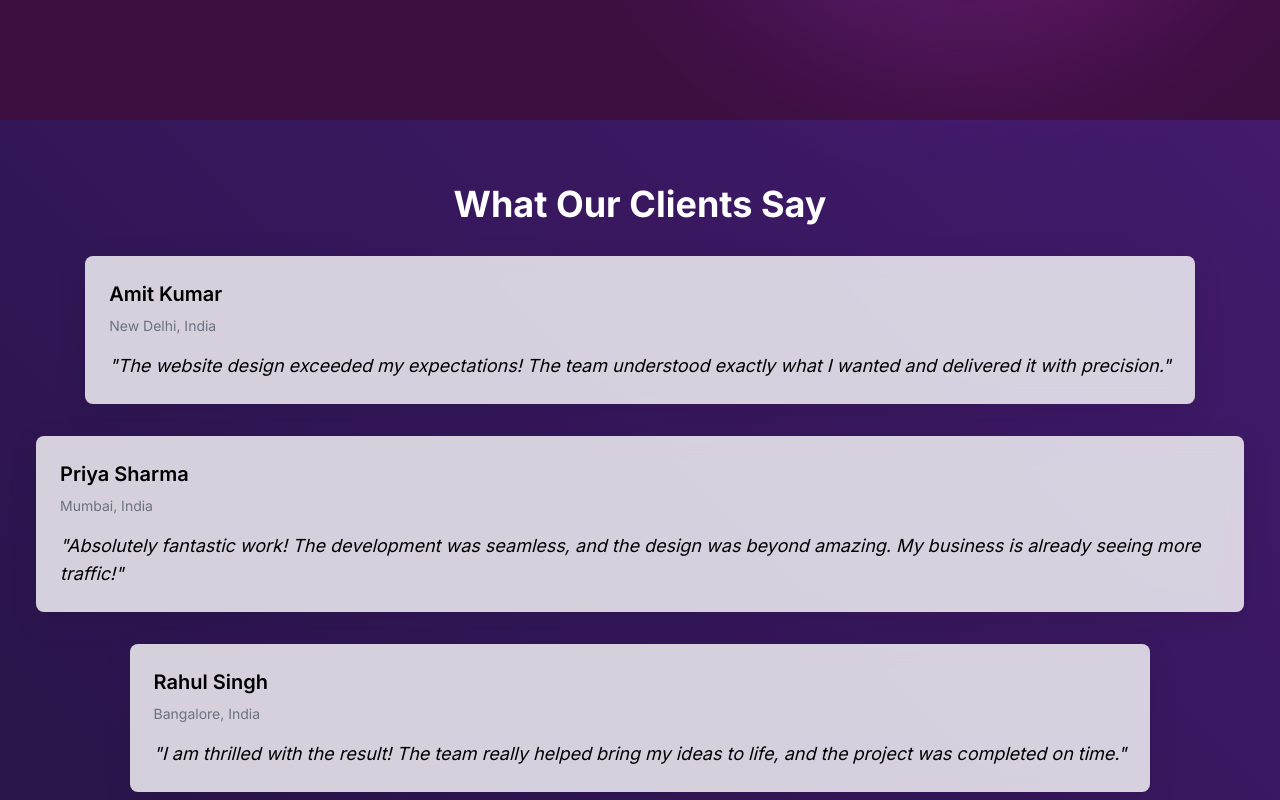
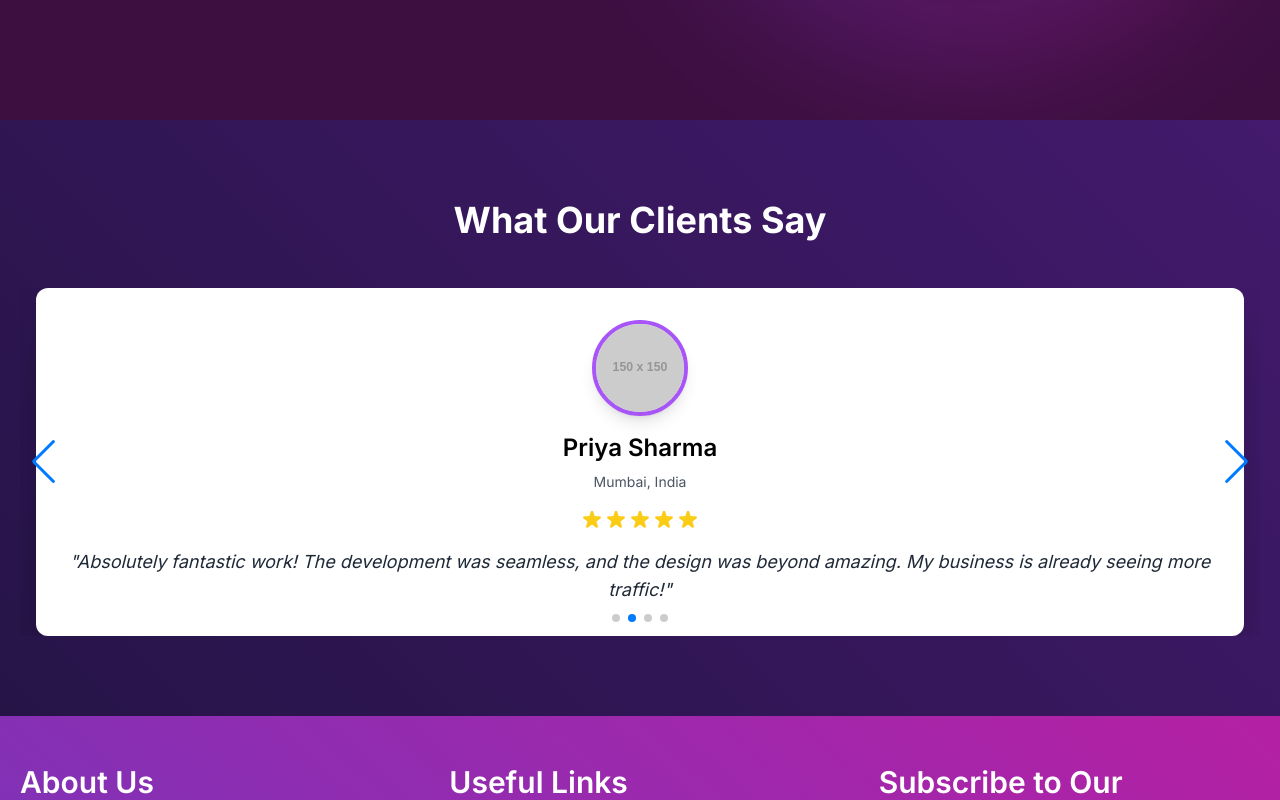
Before and after one commit to MehulGoyal07/BaazTechno, a React (Vite) app: page /about in a window 1280 px wide. Shown: the part 680-1480 px from the top of the page. Built offline with nearby package versions, Linux system fonts and the light colour scheme.

Commit message:
services-page-added

```diff
--- a/src/App.jsx
+++ b/src/App.jsx
@@ -6,8 +6,9 @@ import About from './pages/About'
 import Categories from "./pages/Categories"
 import Contact from './pages/Contact'
 import Home from './pages/Home'
+import Portfolio from './pages/Portfolio'
+import Services from './pages/Services'
 import Terms from './pages/Terms&Conditions'
-import Portfolio from './pages/Portfolio'
 
 function App() {
   return (
@@ -21,6 +22,7 @@ function App() {
           <Route path='/contact' element={<Contact/>}/>
           <Route path='/terms' element={<Terms/>}/>
           <Route path='/Portfolio' element={<Portfolio/>}/>
+          <Route path='/services' element={<Services/>}/>
         </Routes>
       </BrowserRouter>
     </>
--- a/src/components/Home/Hero/Hero.jsx
+++ b/src/components/Home/Hero/Hero.jsx
@@ -34,13 +34,13 @@ export default function Hero() {
         {/* Buttons */}
         <div className="flex flex-col sm:flex-row space-y-4 sm:space-y-0 sm:space-x-6 justify-center">
           <Link
-            to="/quote"
+            to="/contact"
             className="bg-yellow-500 text-black px-10 py-4 rounded-full hover:bg-yellow-600 transition-all duration-200 text-center text-lg sm:text-xl tracking-wide"
           >
             Get Quote
           </Link>
           <Link
-            to="/discover"
+            to="/Portfolio"
             className="bg-transparent border-2 border-yellow-500 text-yellow-500 px-10 py-4 rounded-full hover:bg-yellow-600 hover:text-black transition-all duration-200 text-center text-lg sm:text-xl tracking-wide"
           >
             Discover More
--- a/src/components/Home/Testimonials/Testimonials.jsx
+++ b/src/components/Home/Testimonials/Testimonials.jsx
@@ -1,60 +1,125 @@
-import { motion } from 'framer-motion'; // Import Framer Motion
+import AOS from 'aos';
+import 'aos/dist/aos.css';
+import { motion } from 'framer-motion';
+import { useEffect } from 'react';
+import 'swiper/css';
+import 'swiper/css/navigation';
+import 'swiper/css/pagination';
+import { Autoplay, Navigation, Pagination } from 'swiper/modules';
+import { Swiper, SwiperSlide } from 'swiper/react';
 
 const TestimonialsSection = () => {
+  // Initialize AOS
+  useEffect(() => {
+    AOS.init({
+      duration: 1000,
+      once: true,
+    });
+  }, []);
+
   // Testimonial data
   const testimonials = [
     {
       name: 'Amit Kumar',
       location: 'New Delhi, India',
       text: 'The website design exceeded my expectations! The team understood exactly what I wanted and delivered it with precision.',
+      image: 'https://via.placeholder.com/150', // Replace with actual image URL
+      rating: 5,
     },
     {
       name: 'Priya Sharma',
       location: 'Mumbai, India',
       text: 'Absolutely fantastic work! The development was seamless, and the design was beyond amazing. My business is already seeing more traffic!',
+      image: 'https://via.placeholder.com/150', // Replace with actual image URL
+      rating: 4.5,
     },
     {
       name: 'Rahul Singh',
       location: 'Bangalore, India',
       text: 'I am thrilled with the result! The team really helped bring my ideas to life, and the project was completed on time.',
+      image: 'https://via.placeholder.com/150', // Replace with actual image URL
+      rating: 5,
     },
     {
       name: 'Neha Gupta',
       location: 'Chennai, India',
       text: 'I can’t recommend them enough! The website they created is exactly what I envisioned, and the user experience is outstanding.',
+      image: 'https://via.placeholder.com/150', // Replace with actual image URL
+      rating: 4.5,
     },
   ];
 
   return (
     <section
-      className="py-16 px-5 bg-cover bg-center text-white"
+      className="py-20 px-5 bg-cover bg-center text-white"
       style={{
-        background: 'linear-gradient(45deg, #261447 0%, #431a6d 100%)', // Updated background gradient
+        background: 'linear-gradient(45deg, #261447 0%, #431a6d 100%)',
       }}
+      data-aos="fade-up"
     >
-      <h2 className="text-4xl font-bold text-center mb-8">What Our Clients Say</h2>
+      <h2 className="text-4xl font-bold text-center mb-12" data-aos="fade-up">
+        What Our Clients Say
+      </h2>
 
-      {/* Testimonials with animation on scroll */}
-      <div className="flex flex-wrap justify-center gap-8">
-        {testimonials.map((testimonial, index) => (
-          <motion.div
-            key={index}
-            className="min-w-[300px] mx-4 bg-[#ffffffcc] text-black rounded-lg shadow-2xl p-6"
-            style={{
-              boxShadow: '0 8px 30px rgba(0, 0, 0, 0.1)', // Shadow effect for depth
-              backdropFilter: 'blur(10px)', // Subtle blur effect for card
-            }}
-            initial={{ opacity: 0, y: 50 }}   // Start from below and with zero opacity
-            whileInView={{ opacity: 1, y: 0 }} // Animate to visible and original position
-            transition={{ duration: 0.6, delay: index * 0.2 }} // Stagger animation for each card
-            viewport={{ once: false }}   // Trigger the animation every time the card enters the viewport
-          >
-            <h4 className="font-semibold text-xl mb-2">{testimonial.name}</h4>
-            <p className="text-sm text-gray-500 mb-4">{testimonial.location}</p>
-            <p className="text-lg italic">{`"${testimonial.text}"`}</p>
-          </motion.div>
-        ))}
-      </div>
+      {/* Swiper Slider */}
+      <motion.div
+        initial={{ opacity: 0, y: 50 }}
+        whileInView={{ opacity: 1, y: 0 }}
+        transition={{ duration: 0.8 }}
+        viewport={{ once: true }}
+      >
+        <Swiper
+          spaceBetween={30}
+          centeredSlides={true}
+          autoplay={{
+            delay: 3000,
+            disableOnInteraction: false,
+          }}
+          pagination={{
+            clickable: true,
+          }}
+          navigation={true}
+          modules={[Autoplay, Pagination, Navigation]}
+          className="mySwiper"
+          data-aos="fade-up"
+        >
+          {testimonials.map((testimonial, index) => (
+            <SwiperSlide key={index}>
+              <motion.div
+                className="min-w-[300px] mx-4 bg-white text-black rounded-xl shadow-2xl p-8 flex flex-col items-center transform transition-all hover:scale-105"
+                initial={{ opacity: 0, scale: 0.9 }}
+                whileInView={{ opacity: 1, scale: 1 }}
+                transition={{ duration: 0.5, delay: index * 0.2 }}
+                viewport={{ once: true }}
+              >
+                <img
+                  src={testimonial.image}
+                  alt={testimonial.name}
+                  className="w-24 h-24 rounded-full mb-4 border-4 border-purple-500 shadow-lg"
+                />
+                <h4 className="font-semibold text-2xl mb-2">{testimonial.name}</h4>
+                <p className="text-sm text-gray-600 mb-4">{testimonial.location}</p>
+                <div className="flex mb-4">
+                  {Array.from({ length: 5 }, (_, i) => (
+                    <svg
+                      key={i}
+                      className={`w-6 h-6 ${
+                        i < testimonial.rating ? 'text-yellow-400' : 'text-gray-300'
+                      }`}
+                      fill="currentColor"
+                      viewBox="0 0 20 20"
+                      xmlns="http://www.w3.org/2000/svg"
+                    >
+                      <path d="M9.049 2.927c.3-.921 1.603-.921 1.902 0l1.07 3.292a1 1 0 00.95.69h3.462c.969 0 1.371 1.24.588 1.81l-2.8 2.034a1 1 0 00-.364 1.118l1.07 3.292c.3.921-.755 1.688-1.54 1.118l-2.8-2.034a1 1 0 00-1.175 0l-2.8 2.034c-.784.57-1.838-.197-1.539-1.118l1.07-3.292a1 1 0 00-.364-1.118L2.98 8.72c-.783-.57-.38-1.81.588-1.81h3.461a1 1 0 00.951-.69l1.07-3.292z" />
+                    </svg>
+                  ))}
+                </div>
+                <p className="text-lg italic text-center text-gray-800">{`"${testimonial.text}"`}</p>
+              </motion.div>
+            </SwiperSlide>
+          ))}
+        </Swiper>
+      </motion.div>
     </section>
   );
 };
--- a/src/components/Home/WhyUs/WhyUs.jsx
+++ b/src/components/Home/WhyUs/WhyUs.jsx
@@ -1,7 +1,7 @@
 import { motion } from 'framer-motion'; // Import Framer Motion
 import { FaCheckCircle } from "react-icons/fa";
+import { Link } from 'react-router-dom';
 import img from "../../../assets/bg/baaztechno.png";
-
 export default function AboutUsSection() {
   return (
     <motion.section
@@ -55,12 +55,16 @@ export default function AboutUsSection() {
 
           {/* Buttons */}
           <div className="flex justify-center lg:justify-start space-x-6">
+            <Link to="/contact">
               <button className="bg-[#7436bb] hover:bg-[#b520a3] text-white font-semibold py-3 px-8 rounded-lg shadow-md transition duration-300">
                 Get Quote
               </button>
+            </Link>
+            <Link to="/Portfolio">
               <button className="bg-[#b520a3] hover:bg-[#7436bb] text-white font-semibold py-3 px-8 rounded-lg shadow-md transition duration-300">
                 Learn More
               </button>
+            </Link>
           </div>
         </motion.div>
 
--- /dev/null
+++ b/src/components/Service.jsx
@@ -0,0 +1,109 @@
+import AOS from "aos";
+import "aos/dist/aos.css";
+import { motion } from "framer-motion";
+import { useEffect } from "react";
+
+const ServicesPage = () => {
+  // Initialize AOS
+  useEffect(() => {
+    AOS.init({ duration: 1000 });
+  }, []);
+
+  // Services data
+  const services = [
+    {
+      id: 1,
+      title: "Web Development",
+      description:
+        "We create stunning, responsive, and high-performance websites tailored to your business needs.",
+      icon: "💻",
+    },
+    {
+      id: 2,
+      title: "Mobile App Development",
+      description:
+        "Build seamless and user-friendly mobile applications for iOS and Android platforms.",
+      icon: "📱",
+    },
+    {
+      id: 3,
+      title: "UI/UX Design",
+      description:
+        "Craft intuitive and visually appealing designs to enhance user experience and engagement.",
+      icon: "🎨",
+    },
+    {
+      id: 4,
+      title: "E-Commerce Solutions",
+      description:
+        "Develop scalable and secure e-commerce platforms to grow your online business.",
+      icon: "🛒",
+    },
+    {
+      id: 5,
+      title: "SEO & Digital Marketing",
+      description:
+        "Boost your online presence with our expert SEO and digital marketing strategies.",
+      icon: "📈",
+    },
+    {
+      id: 6,
+      title: "Cloud Solutions",
+      description:
+        "Leverage the power of cloud computing for scalable and efficient business solutions.",
+      icon: "☁️",
+    },
+  ];
+
+  // Animation variants for Framer Motion
+  const cardVariants = {
+    hidden: { opacity: 0, y: 50 },
+    visible: { opacity: 1, y: 0, transition: { duration: 0.5 } },
+  };
+
+  return (
+    <div className="mt-5 min-h-screen bg-gradient-to-br from-[#1a0b2e] to-[#2f1c4a] py-20 px-4 sm:px-6 lg:px-8">
+      <div className="max-w-7xl mx-auto">
+        {/* Heading */}
+        <motion.h1
+          className="text-4xl sm:text-5xl lg:text-6xl font-bold text-center text-white mb-8"
+          data-aos="fade-down"
+        >
+          Our Services
+        </motion.h1>
+        <motion.p
+          className="text-lg text-center text-gray-300 mb-12"
+          data-aos="fade-down"
+          data-aos-delay="200"
+        >
+          We provide a wide range of web solutions to help your business grow and
+          succeed in the digital world.
+        </motion.p>
+
+        {/* Services Grid */}
+        <div className="grid grid-cols-1 sm:grid-cols-2 lg:grid-cols-3 gap-8">
+          {services.map((service) => (
+            <motion.div
+              key={service.id}
+              className="bg-white/10 backdrop-blur-md rounded-lg p-6 shadow-lg hover:shadow-xl transition-shadow duration-300"
+              variants={cardVariants}
+              initial="hidden"
+              whileInView="visible"
+              viewport={{ once: true }}
+              data-aos="fade-up"
+              data-aos-delay={service.id * 100}
+            >
+              <div className="text-4xl mb-4">{service.icon}</div>
+              <h2 className="text-2xl font-semibold text-white mb-4">
+                {service.title}
+              </h2>
+              <p className="text-gray-300">{service.description}</p>
+            </motion.div>
+          ))}
+        </div>
+      </div>
+    </div>
+  );
+};
+
+export default ServicesPage;
--- a/src/pages/Home.jsx
+++ b/src/pages/Home.jsx
@@ -6,7 +6,8 @@ import Hero from '../components/Home/Hero/Hero'
 import Testimonials from '../components/Home/Testimonials/Testimonials'
 import WhyChooseUs from '../components/Home/WhyUs/WhyUs'
 import Navbar from '../components/Navbar'
-import Portfolio from '../components/PortfolioSection'
+// import Portfolio from '../components/PortfolioSection'
+import PortfolioMain from '../components/Portfolio/PortfolioMain'
 import Prizes from '../components/Prizes'
 
 const Home = () => {
@@ -15,7 +16,8 @@ const Home = () => {
       <Navbar/>
       <Hero/>
       <WhyChooseUs/>
-      <Portfolio/>
+      {/* <Portfolio/> */}
+      <PortfolioMain/>
       <Prizes/>
       <BookCall/>
       <Testimonials/>
--- a/src/pages/Portfolio.jsx
+++ b/src/pages/Portfolio.jsx
@@ -1,6 +1,6 @@
 import React from 'react'
+import Footer from '../components/Footer'
 import Navbar from '../components/Navbar'
-import Footer from '../components/Footer'
 import PortfolioMain from '../components/Portfolio/PortfolioMain'
 import Process from '../components/Portfolio/Process'
 import VideoShowcase from '../components/Portfolio/VideoShowcases'
--- /dev/null
+++ b/src/pages/Services.jsx
@@ -0,0 +1,17 @@
+/* eslint-disable no-unused-vars */
+import React from 'react';
+import Footer from '../components/Footer';
+import Navbar from '../components/Navbar';
+import Service from '../components/Service';
+
+const Contact = () => {
+  return (
+    <>
+    <Navbar />
+    <Service/>
+    <Footer />
+    </>
+  )
+}
+
+export default Contact
```
Lines whose indentation alone changed are shown as unchanged.
